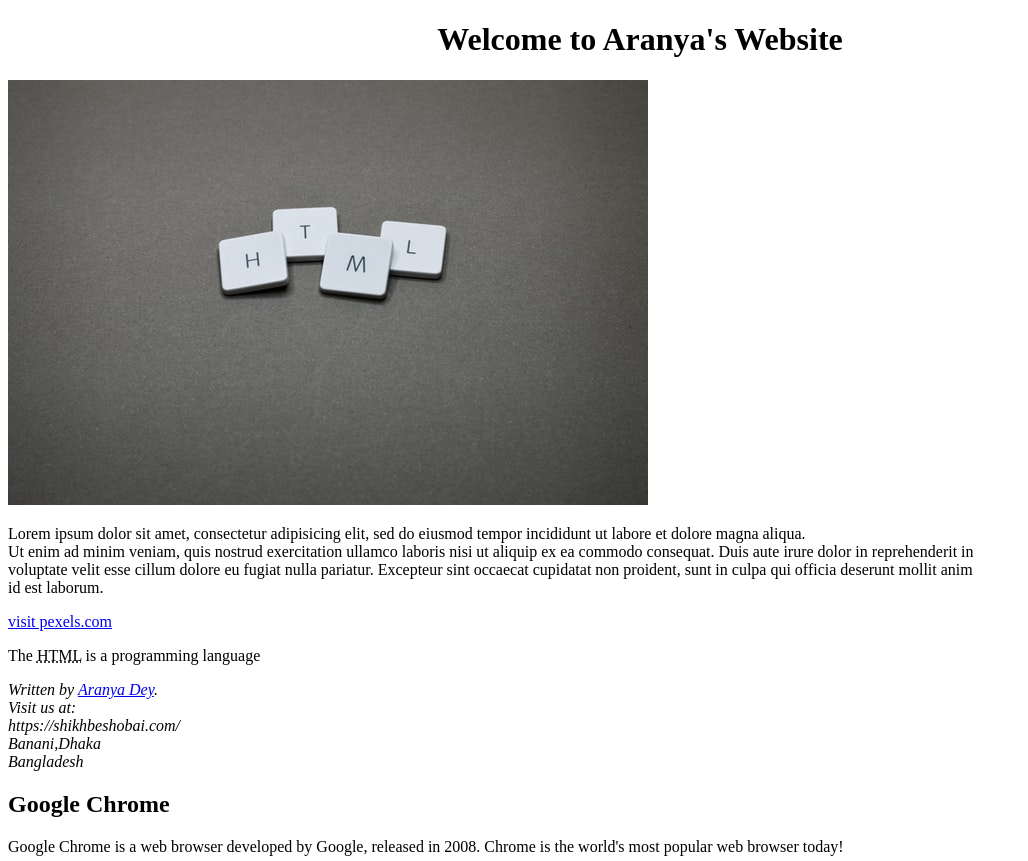
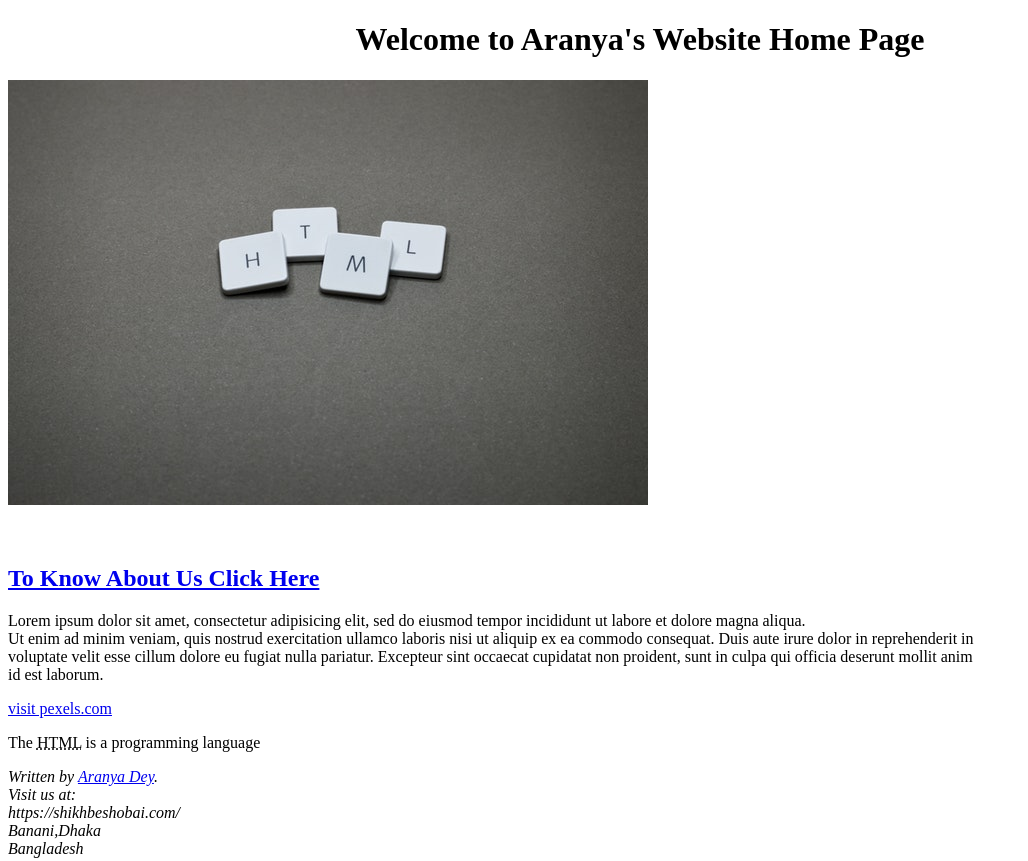
Before and after one commit to aranyadey/demo, a plain HTML site: page index.html in a window 1280 px wide. Shown: the top 861 px of the page, without its empty margins (0-1028 px from the left). Drawn offline with Linux system fonts and the light colour scheme.

Commit message:
Add files via upload

```diff
--- a/index.html
+++ b/index.html
@@ -5,9 +5,8 @@
 		h1 {
   text-align: center;
 }
-
 </style>
-	 		<title>Aranya Dey's HTML project</title>
+	 		<title>Aranya Dey's HTML project </title>
 	<!--meta  tag use for whole website description-->
 
 	    <meta charset="utf-8">
@@ -21,10 +20,19 @@
 		<body>
 
 	<!--image , break tag & <h1-h6>heading ,paragrapg <p> tag-->
-			<h1> Welcome to Aranya's Website</h1>
+			<h1> Welcome to Aranya's Website Home Page</h1>
 
 
- 			<img src="images/picture.jpg">
+ 			<img src="images/picture.jpg" alt="HTML">
+
+ 			<br><br><br>
+
+ 			<h2><a href="pages/about.html">To Know About Us Click Here</a></h2>
+
+
+
+
+
 
  			<p>Lorem ipsum dolor sit amet, consectetur adipisicing elit, sed do eiusmod
  			tempor incididunt ut labore et dolore magna aliqua. <br>Ut enim ad minim veniam,
@@ -397,7 +405,33 @@
 
 
 
+
+
+
+
+
+
+
+
+
+
+
+
+
+
+
+
+
+
+
+
+
+
+
+
+
+
+
 		</body>
 
-
-</html>
+	</html>
```
